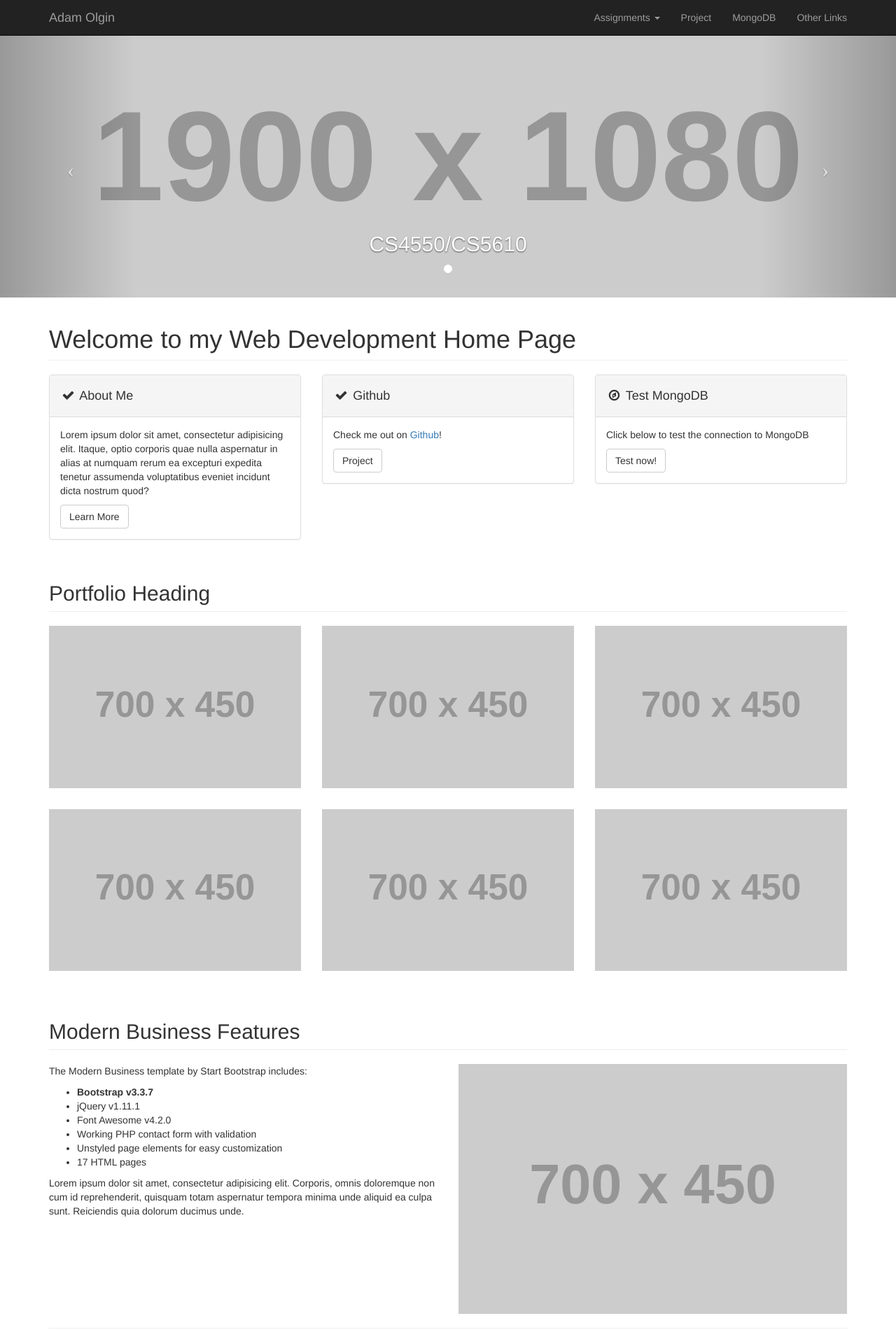
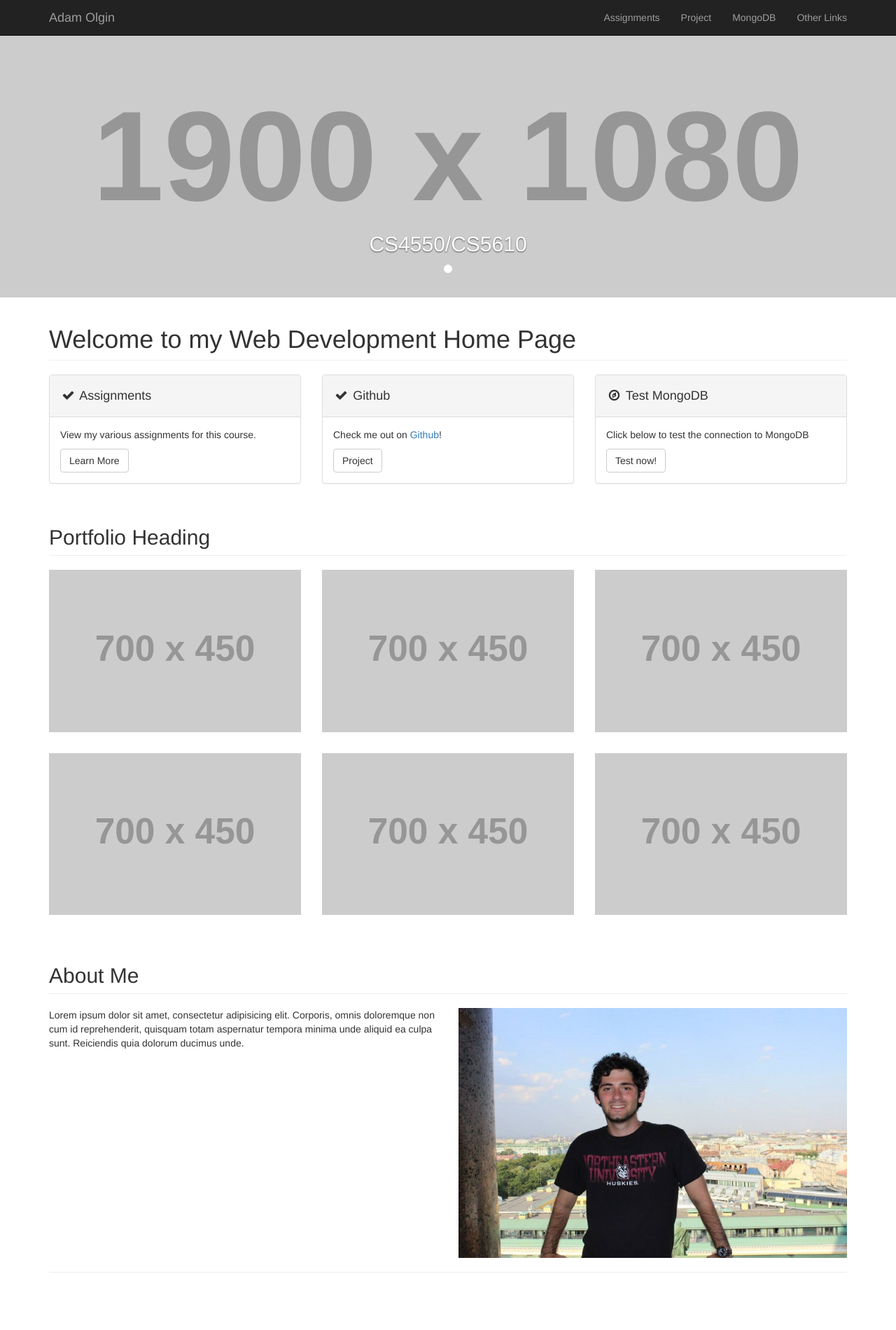
Before and after one commit to aolgin/olgin-adam-webdev, a website: page public/index.html in a window 1280 px wide. Shown: the whole page at 70% size. After the commit the page ends 1838 px from the top, so only its background shows below. Drawn offline with nearby package versions, Linux system fonts and the light colour scheme; placeholder pictures from the web are drawn by us.

Commit message:
Added profile picture, removed unnecessary carousel buttons, updated README so as to provide better guidelines

```diff
--- a/public/index.html
+++ b/public/index.html
@@ -32,25 +32,8 @@
             <!-- Collect the nav links, forms, and other content for toggling -->
             <div class="collapse navbar-collapse" id="bs-example-navbar-collapse-1">
                 <ul class="nav navbar-nav navbar-right">
-                    <li class="dropdown">
-                        <a href="assignment/index.html" class="dropdown-toggle" data-toggle="dropdown">Assignments <b class="caret"></b></a>
-                        <ul class="dropdown-menu">
-                            <li>
-                                <a href="assignment/index.html#Assignment1">First</a>
-                            </li>
-                            <li>
-                                <a href="assignment/index.html#Assignment2">Second</a>
-                            </li>
-                            <li>
-                                <a href="assignment/index.html#Assignment3">Third</a>
-                            </li>
-                            <li>
-                                <a href="assignment/index.html#Assignment4">Fourth</a>
-                            </li>
-                            <li>
-                                <a href="assignment/index.html#Assignment5">Fifth</a>
-                            </li>
-                        </ul>
+                    <li>
+                        <a href="assignment/index.html">Assignments</a>
                     </li>
                     <li>
                         <a href="project/index.html">Project</a>
@@ -84,14 +67,6 @@
                 </div>
             </div>
         </div>
-
-        <!-- Controls -->
-        <a class="left carousel-control" href="#myCarousel" data-slide="prev">
-            <span class="icon-prev"></span>
-        </a>
-        <a class="right carousel-control" href="#myCarousel" data-slide="next">
-            <span class="icon-next"></span>
-        </a>
     </header>
 
     <!-- Page Content -->
@@ -107,11 +82,11 @@
             <div class="col-md-4">
                 <div class="panel panel-default">
                     <div class="panel-heading">
-                        <h4><i class="fa fa-fw fa-check"></i> About Me</h4>
+                        <h4><i class="fa fa-fw fa-check"></i> Assignments</h4>
                     </div>
                     <div class="panel-body">
-                        <p>Lorem ipsum dolor sit amet, consectetur adipisicing elit. Itaque, optio corporis quae nulla aspernatur in alias at numquam rerum ea excepturi expedita tenetur assumenda voluptatibus eveniet incidunt dicta nostrum quod?</p>
-                        <a href="#" class="btn btn-default">Learn More</a>
+                        <p>View my various assignments for this course.</p>
+                        <a href="assignment/index.html" class="btn btn-default">Learn More</a>
                     </div>
                 </div>
             </div>
@@ -181,23 +156,13 @@
         <!-- Features Section -->
         <div class="row">
             <div class="col-lg-12">
-                <h2 class="page-header">Modern Business Features</h2>
+                <h2 class="page-header">About Me</h2>
             </div>
             <div class="col-md-6">
-                <p>The Modern Business template by Start Bootstrap includes:</p>
-                <ul>
-                    <li><strong>Bootstrap v3.3.7</strong>
-                    </li>
-                    <li>jQuery v1.11.1</li>
-                    <li>Font Awesome v4.2.0</li>
-                    <li>Working PHP contact form with validation</li>
-                    <li>Unstyled page elements for easy customization</li>
-                    <li>17 HTML pages</li>
-                </ul>
                 <p>Lorem ipsum dolor sit amet, consectetur adipisicing elit. Corporis, omnis doloremque non cum id reprehenderit, quisquam totam aspernatur tempora minima unde aliquid ea culpa sunt. Reiciendis quia dolorum ducimus unde.</p>
             </div>
             <div class="col-md-6">
-                <img class="img-responsive" src="http://placehold.it/700x450" alt="">
+                <img class="img-responsive" src="img/profile_700x450.png" alt="">
             </div>
         </div>
         <!-- /.row -->
```
Also changed, not shown: README.md, public/img/profile_700x450.png (added).
